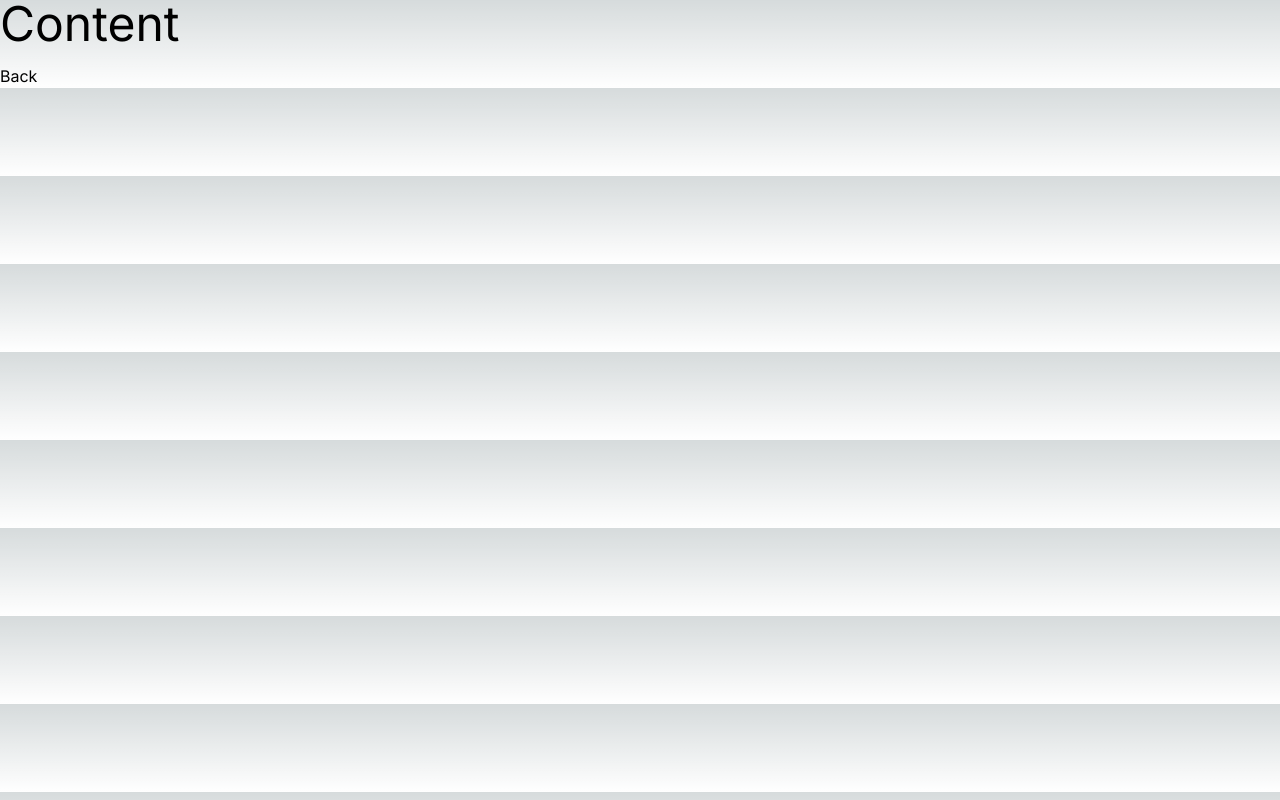
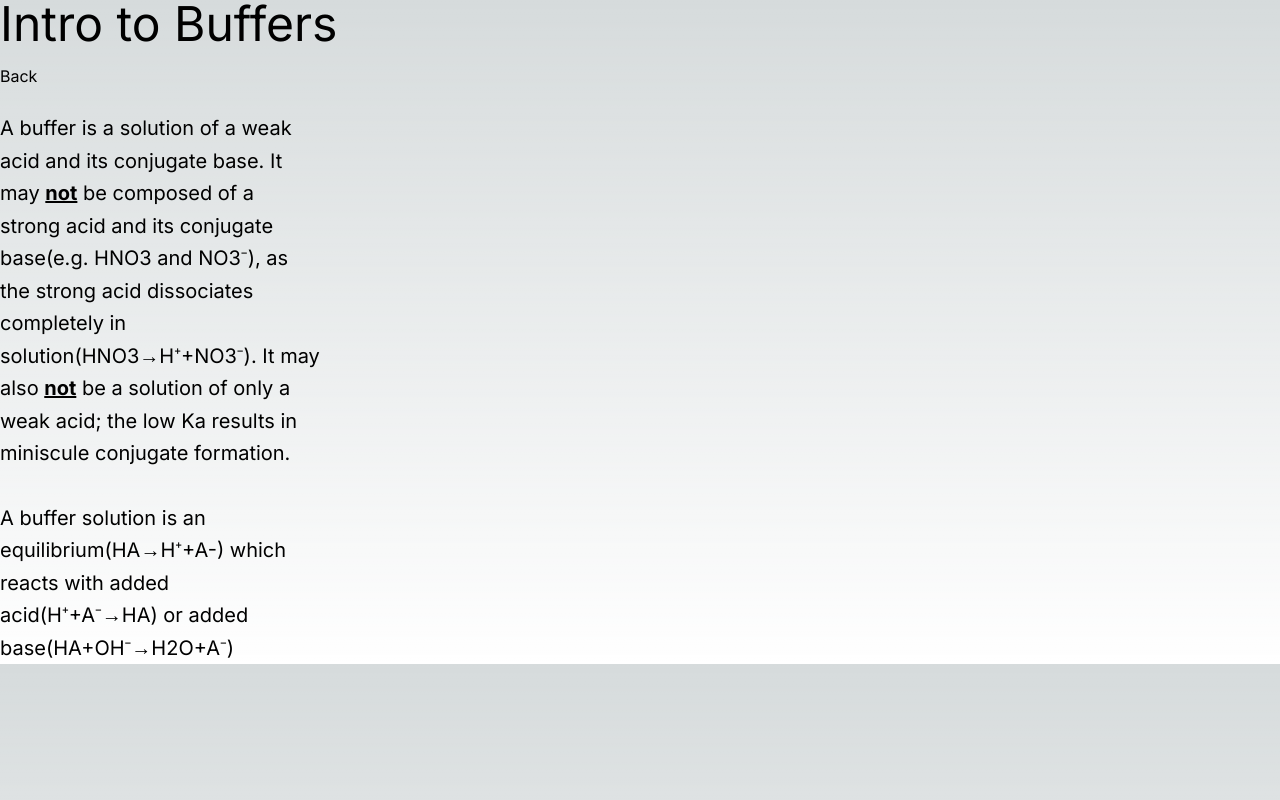
Before and after one commit to polyqubit/polyqubit.github.io, a Next.js app: page /intro in a window 1280 px wide. Built offline with nearby package versions, Linux system fonts and the light colour scheme.

Commit message:
first information
wowzers 10 hours in

```diff
--- a/app/intro/page.tsx
+++ b/app/intro/page.tsx
@@ -2,14 +2,22 @@ import Image from "next/image";
 import Link from "next/link";
 
 export default function Home() {
-  return (
-    <main>
-      <p className="text-5xl size-16">Content</p>
-      <ul>
-        <li>
-          <Link href="/">Back</Link>
-        </li>
-      </ul>
-    </main>
-  );
+    return (
+        <main>
+            <p className="text-5xl h-16">Intro to Buffers</p>
+            <div className="h-12">
+                <Link href="/">Back</Link>
+            </div>
+            <p className="text-xl max-w-80 leading-relaxed pb-8">
+                A buffer is a solution of a weak acid and its conjugate base.
+                It may <u><strong>not</strong></u> be composed of a strong acid and its conjugate base(e.g. HNO3 and NO3&#8315;),
+                as the strong acid dissociates completely in solution(HNO3&rarr;H&#8314;+NO3&#8315;). It may also <u><strong>not</strong></u> be a solution
+                of only a weak acid; the low Ka results in miniscule conjugate formation.
+            </p>
+            <p className="text-xl max-w-80 leading-relaxed">
+                A buffer solution is an equilibrium(HA&rarr;H&#8314;+A-) which reacts with added acid(H&#8314;+A&#8315;&rarr;HA) or added
+                base(HA+OH&#8315;&rarr;H2O+A&#8315;)
+            </p>
+        </main>
+    );
 }
```
